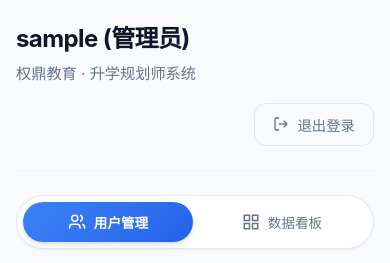
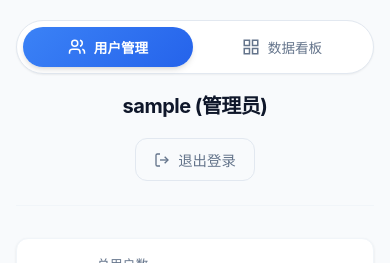
Before and after one commit to cm-2026/college-filling, a plain HTML site: page admin.html in a window 390 px wide. Shown: the top 263 px of the page. Drawn offline with nearby package versions, Linux system fonts and the light colour scheme; no server answers; sample sign-in values are in the browser's storage.

Commit message:
style: 重新设计头部布局，标签页、账户名称和退出按钮横向排列

```diff
--- a/admin.html
+++ b/admin.html
@@ -21,12 +21,36 @@
     <div class="container">
         <!-- 页面头部 -->
         <header class="page-header">
+            <!-- 标签页切换 -->
+            <div class="tabs">
+                <button class="tab-btn active" onclick="switchTab('users')">
+                    <svg viewBox="0 0 24 24" fill="none" stroke="currentColor" stroke-width="2">
+                        <path d="M16 21v-2a4 4 0 0 0-4-4H6a4 4 0 0 0-4 4v2"></path>
+                        <circle cx="9" cy="7" r="4"></circle>
+                        <path d="M22 21v-2a4 4 0 0 0-3-3.87"></path>
+                        <path d="M16 3.13a4 4 0 0 1 0 7.75"></path>
+                    </svg>
+                    用户管理
+                </button>
+                <button class="tab-btn" onclick="switchTab('dashboard')">
+                    <svg viewBox="0 0 24 24" fill="none" stroke="currentColor" stroke-width="2">
+                        <rect x="3" y="3" width="7" height="7"></rect>
+                        <rect x="14" y="3" width="7" height="7"></rect>
+                        <rect x="14" y="14" width="7" height="7"></rect>
+                        <rect x="3" y="14" width="7" height="7"></rect>
+                    </svg>
+                    数据看板
+                </button>
+            </div>
+
+            <!-- 账户名称 -->
             <div class="brand-section">
                 <div class="brand-info">
                     <h1 id="pageTitle">后台管理系统</h1>
-                    <p class="subtitle">权鼎教育 · 升学规划师系统</p>
                 </div>
             </div>
+
+            <!-- 退出按钮 -->
             <div class="header-actions">
                 <button class="btn btn-secondary" onclick="logout()">
                     <svg width="16" height="16" viewBox="0 0 24 24" fill="none" stroke="currentColor" stroke-width="2">
@@ -38,28 +62,6 @@
                 </button>
             </div>
         </header>
-
-        <!-- 标签页切换 -->
-        <div class="tabs">
-            <button class="tab-btn active" onclick="switchTab('users')">
-                <svg viewBox="0 0 24 24" fill="none" stroke="currentColor" stroke-width="2">
-                    <path d="M16 21v-2a4 4 0 0 0-4-4H6a4 4 0 0 0-4 4v2"></path>
-                    <circle cx="9" cy="7" r="4"></circle>
-                    <path d="M22 21v-2a4 4 0 0 0-3-3.87"></path>
-                    <path d="M16 3.13a4 4 0 0 1 0 7.75"></path>
-                </svg>
-                用户管理
-            </button>
-            <button class="tab-btn" onclick="switchTab('dashboard')">
-                <svg viewBox="0 0 24 24" fill="none" stroke="currentColor" stroke-width="2">
-                    <rect x="3" y="3" width="7" height="7"></rect>
-                    <rect x="14" y="3" width="7" height="7"></rect>
-                    <rect x="14" y="14" width="7" height="7"></rect>
-                    <rect x="3" y="14" width="7" height="7"></rect>
-                </svg>
-                数据看板
-            </button>
-        </div>
 
         <!-- 用户管理标签页 -->
         <div id="usersTab" class="tab-content">
--- a/css/admin.css
+++ b/css/admin.css
@@ -63,9 +63,8 @@ body {
     display: flex;
     align-items: center;
     justify-content: space-between;
-    flex-wrap: wrap;
-    gap: 16px;
-    margin-bottom: 8px;
+    gap: 24px;
+    margin-bottom: 32px;
     padding-bottom: 24px;
     border-bottom: 1px solid var(--border-light);
 }
@@ -73,20 +72,15 @@ body {
 .brand-section {
     display: flex;
     align-items: center;
-    gap: 16px;
+    flex: 1;
+    justify-content: center;
 }
 
 .brand-info h1 {
-    font-size: 1.75rem;
+    font-size: 1.5rem;
     font-weight: 700;
     letter-spacing: -0.025em;
     color: var(--text-primary);
-    margin-bottom: 4px;
-}
-
-.brand-info .subtitle {
-    color: var(--text-secondary);
-    font-size: 0.95rem;
     margin: 0;
 }
 
@@ -100,12 +94,10 @@ body {
 .tabs {
     display: flex;
     gap: 4px;
-    margin: 24px 0 32px;
     align-items: center;
     background: var(--bg-card);
     padding: 6px;
     border-radius: var(--radius-full);
-    width: fit-content;
     border: 1px solid var(--border-color);
     box-shadow: var(--shadow-sm);
 }
@@ -698,16 +690,28 @@ select.role-select:focus {
 
 @media (max-width: 768px) {
     .container { padding: 20px 16px; }
-    .page-header { flex-direction: column; align-items: flex-start; gap: 16px; }
-    .brand-section { width: 100%; }
-    .brand-info h1 { font-size: 1.5rem; }
-    .header-actions { width: 100%; justify-content: flex-end; }
+    .page-header {
+        flex-direction: column;
+        align-items: stretch;
+        gap: 16px;
+    }
+    .tabs {
+        width: 100%;
+        justify-content: center;
+    }
+    .brand-section {
+        justify-content: center;
+    }
+    .brand-info h1 { font-size: 1.25rem; text-align: center; }
+    .header-actions {
+        width: 100%;
+        justify-content: center;
+    }
     .stats { grid-template-columns: repeat(2, 1fr); gap: 12px; }
     .stat-card { padding: 16px; }
     .stat-icon { width: 32px; height: 32px; }
     .stat-icon svg { width: 16px; height: 16px; }
     .stat-value { font-size: 1.5rem; }
-    .tabs { width: 100%; }
     .tab-btn { padding: 10px 16px; font-size: 0.85rem; flex: 1; justify-content: center; }
     .toolbar { flex-direction: column; align-items: stretch; gap: 12px; padding: 12px 16px; }
     .search-box { min-width: auto; }
```
